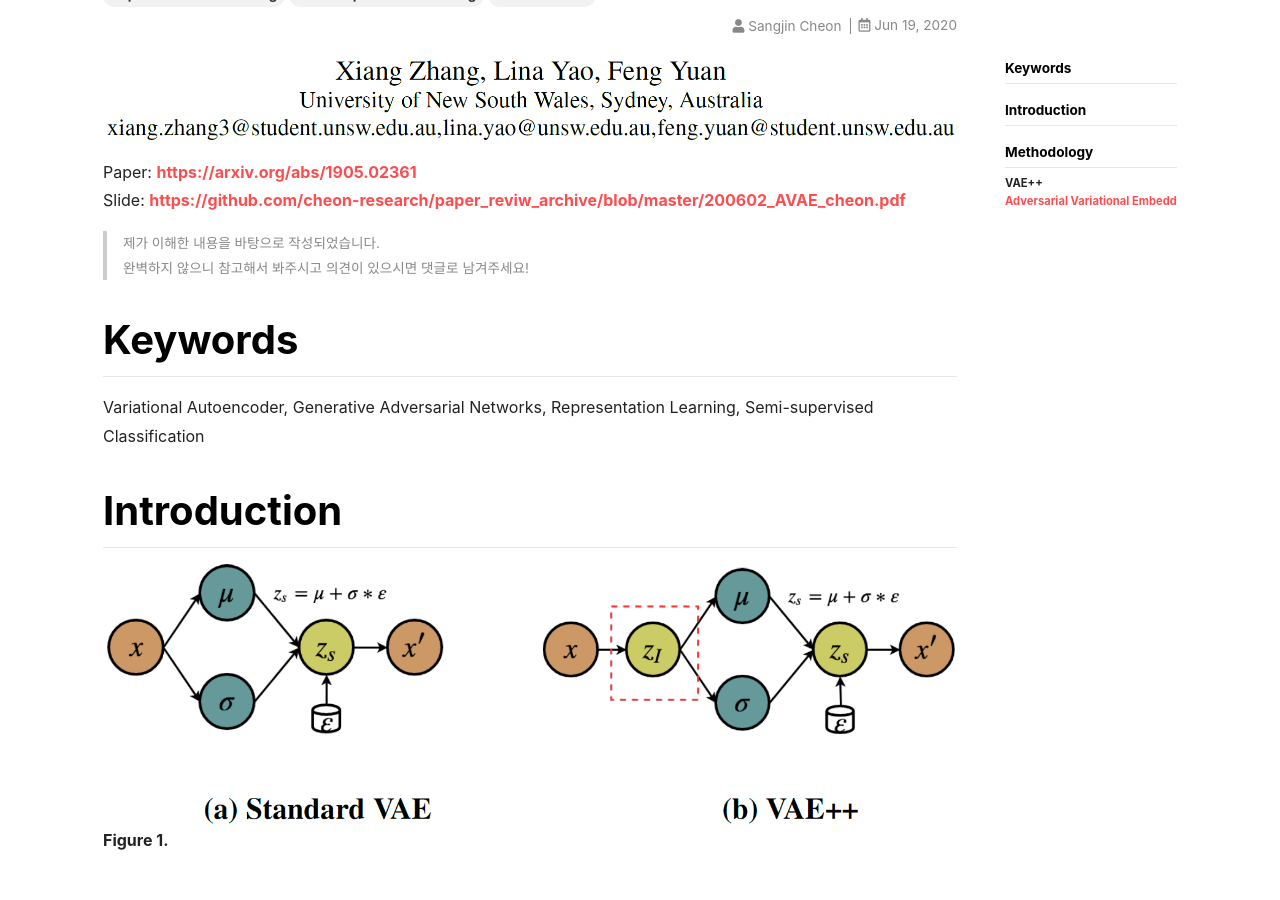
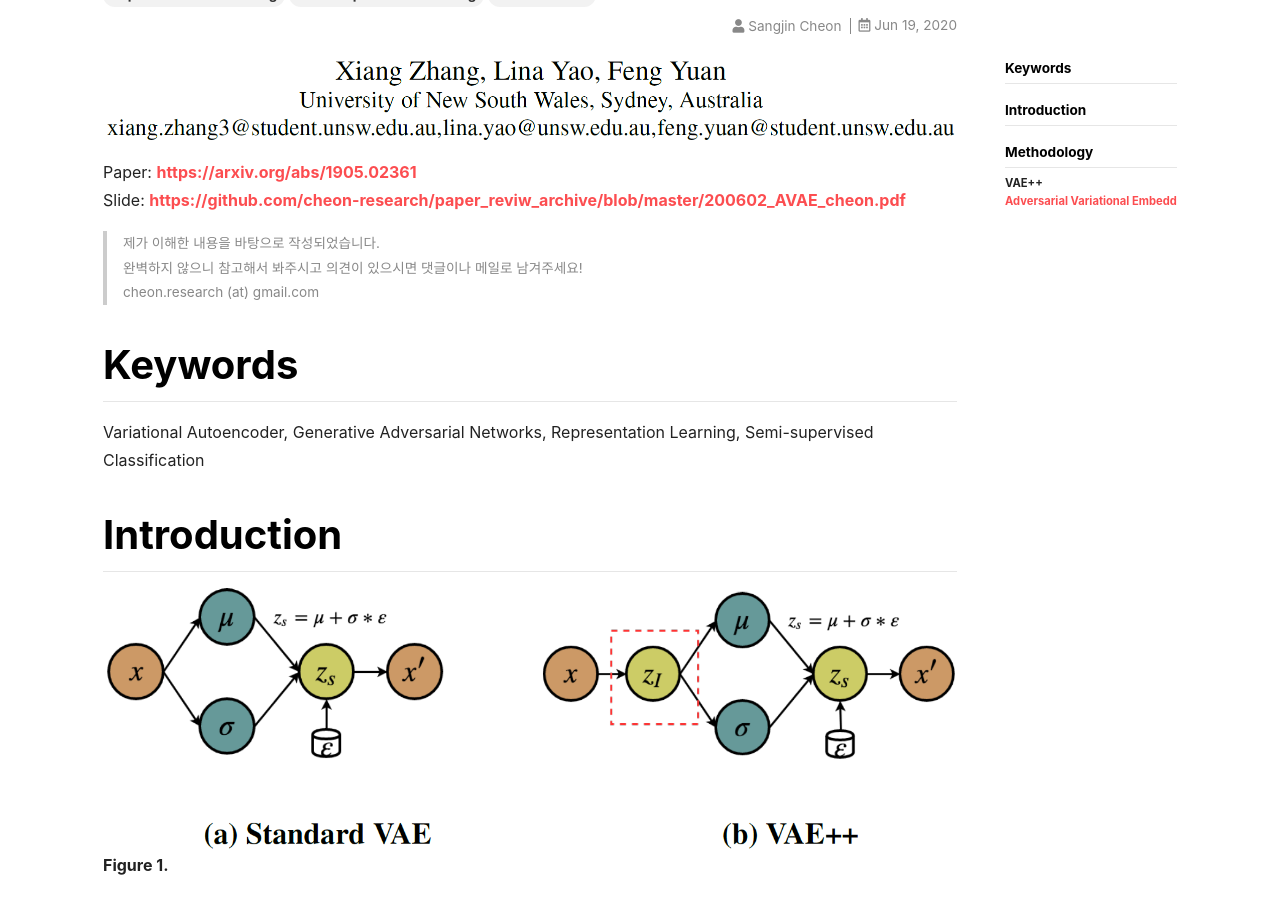
Before and after one commit to cheon-research/cheon-research.github.io, a Jekyll site: the page built from _posts/2020-06-19-AVAE.md, in a window 1280 px wide and 900 px high, scrolled down 397 px. Built offline with Jekyll 4.4.1, drawn with Linux system fonts in a browser that asks for light colours; nearby versions of some CDN libraries; formulas are drawn with MathJax 3; comment, search, counter and statistics services are not loaded.

Commit message:
Update 2020-06-19-AVAE.md

```diff
--- a/_posts/2020-06-19-AVAE.md
+++ b/_posts/2020-06-19-AVAE.md
@@ -12,7 +12,8 @@ Paper: [https://arxiv.org/abs/1905.02361](https://arxiv.org/abs/1905.02361){: ta
 Slide: [https://github.com/cheon-research/paper_reviw_archive/blob/master/200602_AVAE_cheon.pdf](https://github.com/cheon-research/paper_reviw_archive/blob/master/200602_AVAE_cheon.pdf){: target="_blank"}
 
 >제가 이해한 내용을 바탕으로 작성되었습니다.
->완벽하지 않으니 참고해서 봐주시고 의견이 있으시면 댓글로 남겨주세요!
+>완벽하지 않으니 참고해서 봐주시고 의견이 있으시면 댓글이나 메일로 남겨주세요!
+>cheon.research (at) gmail.com
 
 # Keywords
 Variational Autoencoder, Generative Adversarial Networks, Representation Learning, Semi-supervised Classification
```
